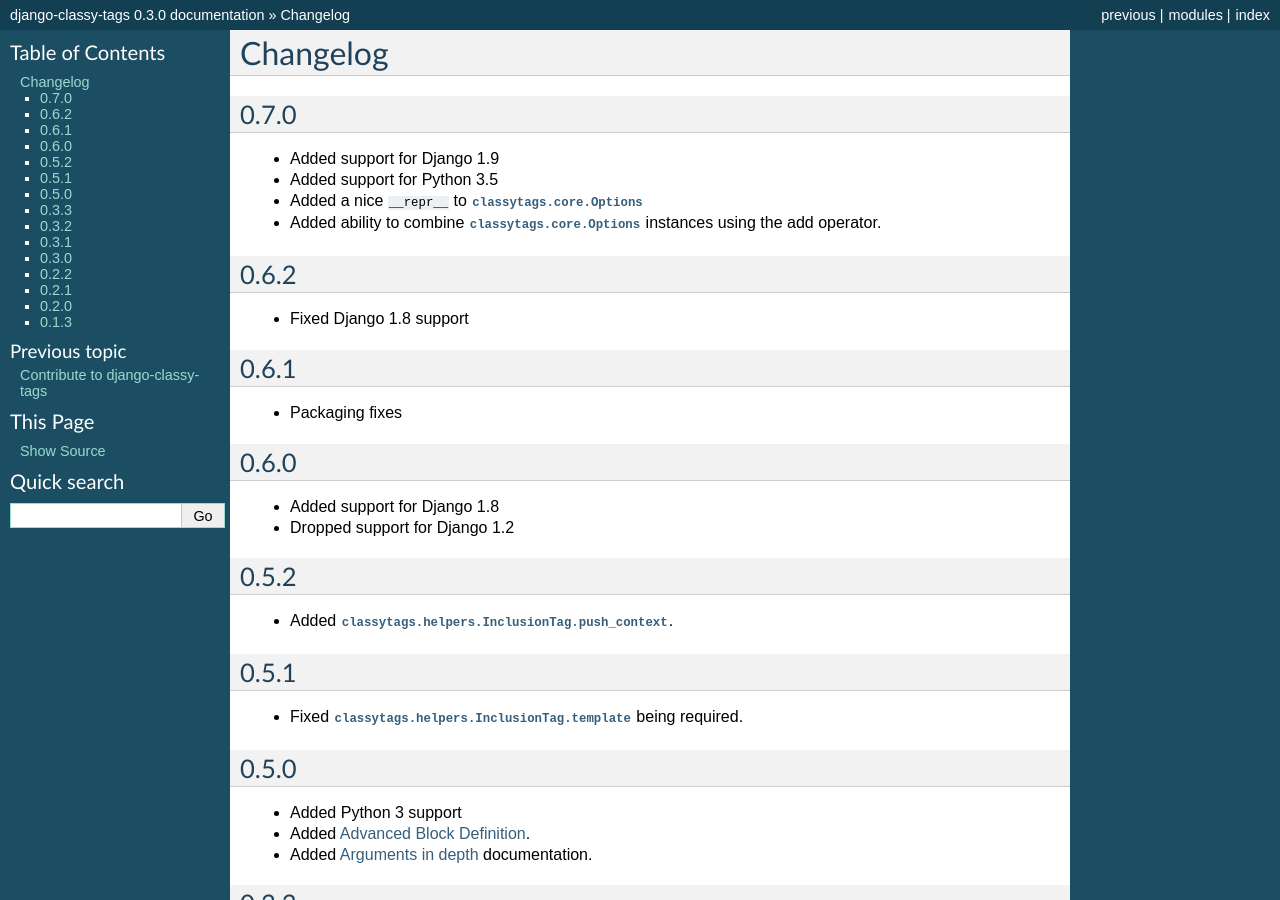
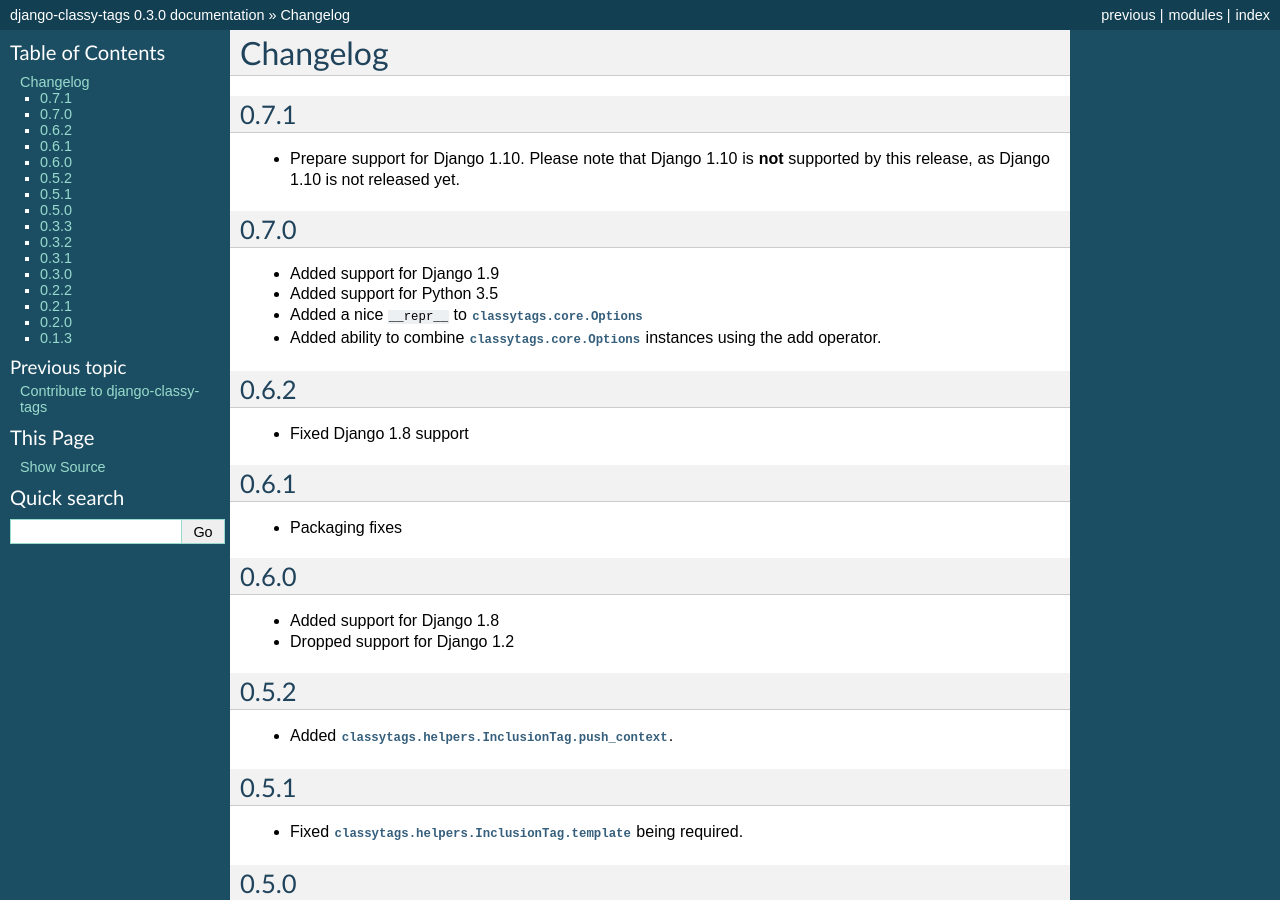
Before and after one commit to dudleyhunt86/classy-tags-django, a Sphinx documentation site: the page built from docs/changes.rst, in a window 1280 px wide and 900 px high. Built offline with Sphinx 7.4.7, drawn with Linux system fonts in a browser that asks for light colours.

Commit message:
0.7.1 release

```diff
--- a/classytags/__init__.py
+++ b/classytags/__init__.py
@@ -1 +1 @@
-__version__ = '0.7.0'
+__version__ = '0.7.1'
--- a/docs/changes.rst
+++ b/docs/changes.rst
@@ -1,6 +1,14 @@
 #########
 Changelog
 #########
+
+
+*****
+0.7.1
+*****
+
+* Prepare support for Django 1.10. Please note that Django 1.10 is **not**
+  supported by this release, as Django 1.10 is not released yet.
 
 
 *****
--- a/setup.py
+++ b/setup.py
@@ -7,7 +7,7 @@ setup(
     version = version,
     description = 'Class based template tags for Django',
     author = 'Jonas Obrist',
-    author_email = 'jonas.obrist@divio.ch',
+    author_email = 'ojiidotch@gmail.com',
     url = 'http://github.com/ojii/django-classy-tags',
     packages = find_packages(),
     zip_safe=False,
```
